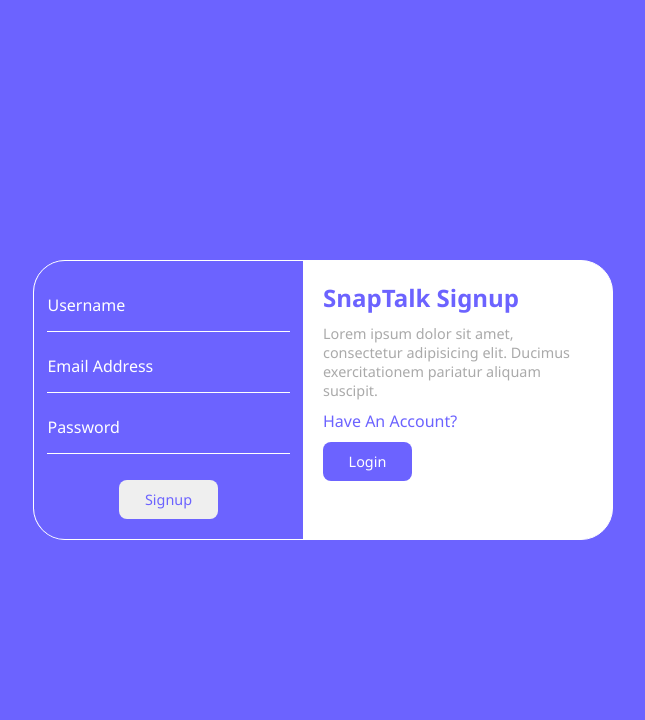
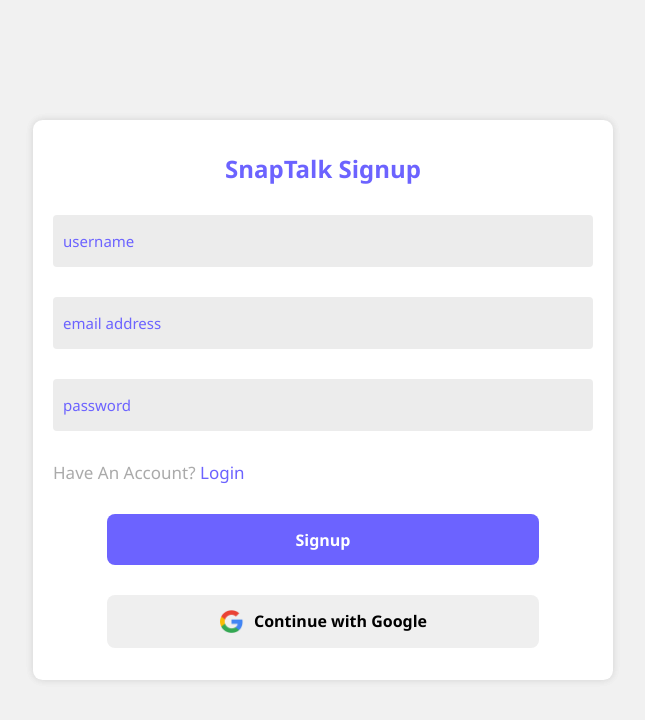
Before and after one commit to Siddique-Ahmed/snapTalk, a React (Vite) app: page /signup in a window 1280 px wide. Shown: the top 720 px of the page, without its empty margins (317-962 px from the left). Built offline with nearby package versions, Linux system fonts and the light colour scheme.

Commit message:
change login signup and make theme context

```diff
--- a/src/App.jsx
+++ b/src/App.jsx
@@ -1,11 +1,12 @@
 import "./App.css";
+import DarkMoodContext from "./Context/DarkMoodContext";
 import Layout from "./Layout/Layout";
 
 function App() {
   return (
-    <>
+    <DarkMoodContext>
       <Layout />
-    </>
+    </DarkMoodContext>
   );
 }
 
--- a/src/Components/DarkMood/DarkMood.jsx
+++ b/src/Components/DarkMood/DarkMood.jsx
@@ -1,17 +1,20 @@
-import { faLightbulb } from "@fortawesome/free-solid-svg-icons";
-import "./darkMood.css";
+import { useContext } from "react";
+import { faMoon, faSun } from "@fortawesome/free-solid-svg-icons";
 
 // FontAwesome Icons..............
 import { FontAwesomeIcon } from "@fortawesome/react-fontawesome";
 
-const darkHandle = ()=>{
-  document.querySelector("body").classList.toggle("darkmood");
-}
+// context..............
+import { moodChangeContext } from "../../Context/DarkMoodContext";
 
 const DarkMood = () => {
+  const { changeMood, handleChangeMood } = useContext(moodChangeContext);
   return (
     <div className="dark-mood-icon">
-      <FontAwesomeIcon icon={faLightbulb} onClick={darkHandle} />
+      <FontAwesomeIcon
+        icon={changeMood == "dark" ? faSun : faMoon}
+        onClick={handleChangeMood}
+      />
     </div>
   );
 };
--- a/src/Components/DarkMood/darkMood.css
+++ /dev/null
@@ -1,6 +0,0 @@
-.dark-mood-icon {
-  transition: 0.3s ease;
-}
-.dark-mood-icon:hover {
-  transform: scale(1.2);
-}
--- /dev/null
+++ b/src/Context/DarkMoodContext.jsx
@@ -0,0 +1,25 @@
+import React, { Children, createContext, useEffect, useState } from "react";
+
+export const moodChangeContext = createContext();
+
+const DarkMoodContext = ({ children }) => {
+  const [changeMood, setChangeMood] = useState(
+    localStorage.getItem("theme") || "light"
+  );
+
+  useEffect(() => {
+    localStorage.setItem("theme", changeMood);
+  }, [changeMood]);
+
+  const handleChangeMood = () => {
+    setChangeMood((mood) => (mood === "light" ? "dark" : "light"));
+  };
+
+  return (
+    <moodChangeContext.Provider value={{ changeMood, handleChangeMood }}>
+      {children}
+    </moodChangeContext.Provider>
+  );
+};
+
+export default DarkMoodContext;
--- a/src/pages/Login/Login.jsx
+++ b/src/pages/Login/Login.jsx
@@ -4,24 +4,17 @@ import "./login.css";
 const Login = () => {
   return (
     <div className="login">
-      <div className="card">
-        <div className="left">
-          <h2>SnapTalk Login</h2>
-          <p>
-            Lorem ipsum dolor sit amet, consectetur adipisicing elit. Ducimus
-            exercitationem pariatur aliquam suscipit.
-          </p>
-          <span>Don't Have An Account?</span>
-          <Link to={"/signup"}>
-          <button className="btn btn-primary">Signup</button>
-          </Link>
-        </div>
-        <form className="right">
-          <input type="email" required placeholder="email address" />
-          <input type="password" required placeholder="password" />
-          <button type="submit" className="btn">Login</button>
-        </form>
-      </div>
+      <form className="card">
+        <h2>SnapTalk Login</h2>
+        <input type="email" required placeholder="email address" />
+        <input type="password" required placeholder="password" />
+        <span>
+          Don't Have An Account? <Link to={"/signup"}>Signup</Link>
+        </span>
+        <button type="submit" className="btn btn-primary">
+          Login
+        </button>
+      </form>
     </div>
   );
 };
--- a/src/pages/Login/login.css
+++ b/src/pages/Login/login.css
@@ -1,70 +1,60 @@
 .login {
-  background: var(--color-primary);
+  background: #f1f1f1;
   height: 100vh;
   width: 100%;
   display: flex;
   align-items: center;
   justify-content: center;
+  padding: 2rem 20px;
 }
-.login .card {
+.login .card{
+  width: 580px;
   display: flex;
-  width: 580px;
+  align-items: center;
+  justify-content: space-evenly;
+  gap: 30px;
+  flex-direction: column;
   background-color: #fff;
-  border: 1px solid #fff;
-  border-radius: 2rem;
-  overflow: hidden;
+  padding: 2rem 20px;
+  border-radius: 0.6rem;
+  box-shadow: 0 0 8px rgba(0,0,0,0.065),0 0 8px rgba(0,0,0,0.065);
 }
-.login .card .left {
-  flex: 1;
-  display: flex;
-  flex-direction: column;
-  gap: 10px;
-  padding: 20px;
-}
-.login .card h2 {
+.card h2{
+  font-size: 1.5rem;
   color: var(--color-primary);
 }
-.login .card p {
-  font-size: 0.9rem;
+.card input{
+  width: 100%;
+  background: var(--color-bg);
+  padding: 1rem 10px;
+  font-size: 15px;
+  color: var(--color-primary);
+  font-weight: normal;
 }
-.login .card span {
+.card input:focus{
+  background: var(--color-border);
+  color: #000;
+}
+.card input::placeholder{
   color: var(--color-primary);
 }
-.login .card .right {
-  flex: 1;
-  background: var(--color-primary);
-  display: flex;
-  align-items: center;
-  justify-content: center;
-  flex-direction: column;
-  gap: 10px;
+.card input::placeholder{
+  color: var(--color-primary);
 }
-.login form input {
-  padding: 1rem 0;
-  width: 90%;
-  background: transparent;
-  border: transparent;
-  outline: none;
-  border-bottom: 1px solid white;
-  margin: 0 auto;
-  color: #fff;
+.card a{
+  width: 80%;
+  text-align: center;
 }
-.login form input::placeholder {
-  color: #fff;
-  font-size: 1rem;
-  text-transform: capitalize;
+.card button{
+  width: 80%;
+  padding:0.9rem 10px;
+  font-size: 16px;
+  font-weight: 600;
 }
-.login form .btn {
+.card span{
+  align-self: flex-start;
+  font-size: 17px;
+}
+.card span a{
   color: var(--color-primary);
-  margin-top: 1rem;
 }
-
-@media (max-width: 600px) {
-  .login .card {
-    width: 90%;
-    flex-direction: column;
-  }
-  .login .card .right {
-    padding-bottom: 30px;
-  }
-}
--- a/src/pages/Signup/Signup.jsx
+++ b/src/pages/Signup/Signup.jsx
@@ -1,32 +1,27 @@
 import { Link } from "react-router-dom";
 import "./signup.css";
+import google from "../../assets/img/google-logo.png";
 
-const Signup = () => {
+const Login = () => {
   return (
     <div className="signup">
-      <div className="card">
-        <div className="left">
+      <form className="card">
         <h2>SnapTalk Signup</h2>
-          <p>
-            Lorem ipsum dolor sit amet, consectetur adipisicing elit. Ducimus
-            exercitationem pariatur aliquam suscipit.
-          </p>
-          <span>Have An Account?</span>
-          <Link to={"/login"}>
-            <button className="btn btn-primary">Login</button>
-          </Link>
-        </div>
-        <form className="right">
         <input type="text" required placeholder="username" />
         <input type="email" required placeholder="email address" />
         <input type="password" required placeholder="password" />
-          <button type="submit" className="btn">
+        <span>
+          Have An Account? <Link to={"/login"}>Login</Link>
+        </span>
+        <button type="submit" className="btn btn-primary">
           Signup
         </button>
+        <button className="btn google">
+          <img src={google} alt="" /> Continue with Google
+        </button>
       </form>
-      </div>
     </div>
   );
 };
 
-export default Signup;
+export default Login;
--- a/src/pages/Signup/signup.css
+++ b/src/pages/Signup/signup.css
@@ -1,72 +1,68 @@
 .signup {
-  background: var(--color-primary);
+  background: #f1f1f1;
   height: 100vh;
   width: 100%;
   display: flex;
   align-items: center;
   justify-content: center;
+  padding: 2rem 20px;
 }
 .signup .card {
+  width: 580px;
   display: flex;
-  flex-direction: row-reverse;
-  width: 580px;
+  align-items: center;
+  justify-content: space-evenly;
+  gap: 30px;
+  flex-direction: column;
   background-color: #fff;
-  border: 1px solid #fff;
-  border-radius: 2rem;
-  overflow: hidden;
+  padding: 2rem 20px;
+  border-radius: 0.6rem;
+  box-shadow: 0 0 8px rgba(0, 0, 0, 0.065), 0 0 8px rgba(0, 0, 0, 0.065);
 }
-.signup .card .left {
-  flex: 1;
-  display: flex;
-  flex-direction: column;
-  gap: 10px;
-  padding: 20px;
-}
-.signup .card h2 {
+.card h2 {
+  font-size: 1.5rem;
   color: var(--color-primary);
 }
-.signup .card p {
-  font-size: 0.9rem;
+.card input {
+  width: 100%;
+  background: var(--color-bg);
+  padding: 1rem 10px;
+  font-size: 15px;
+  color: var(--color-primary);
+  font-weight: normal;
+  border-radius: 4px;
 }
-.signup .card span {
+.card input:focus {
+  box-shadow: 0 0 8px rgba(0,0,0,0.065), 0 0 8px rgba(0,0,0,0.065);
+  color: #000;
+}
+.card input::placeholder {
   color: var(--color-primary);
 }
-.signup .card .right {
-  flex: 1;
-  background: var(--color-primary);
+.card a {
+  width: 80%;
+  text-align: center;
+}
+.card button {
+  width: 80%;
+  padding: 0.9rem 10px;
+  font-size: 16px;
+  font-weight: 600;
+}
+.card span {
+  align-self: flex-start;
+  font-size: 17px;
+}
+.card span a {
+  color: var(--color-primary);
+}
+.card button.google {
   display: flex;
   align-items: center;
   justify-content: center;
-  flex-direction: column;
-  gap: 10px;
-  padding: 20px 0;
-}
-.signup form input {
-  padding: 1rem 0;
-  width: 90%;
-  background: transparent;
-  border: transparent;
-  outline: none;
-  border-bottom: 1px solid white;
-  margin: 0 auto;
-  color: #fff;
-}
-.signup form input::placeholder {
-  color: #fff;
-  font-size: 1rem;
-  text-transform: capitalize;
-}
-.signup form .btn {
-  color: var(--color-primary);
-  margin-top: 1rem;
 }
 
-@media (max-width: 600px) {
-  .signup .card {
-    width: 90%;
-    flex-direction: column-reverse;
-  }
-  .signup .card .right {
-    padding: 30px 0;
-  }
+.card button.google img {
+  width: 25px;
+  margin-right: 10px;
 }
```
Also changed, not shown: src/Layout/Layout.jsx (+19 -25 lines), src/assets/img/google-logo.png (added). Lines whose indentation alone changed are shown as unchanged.
